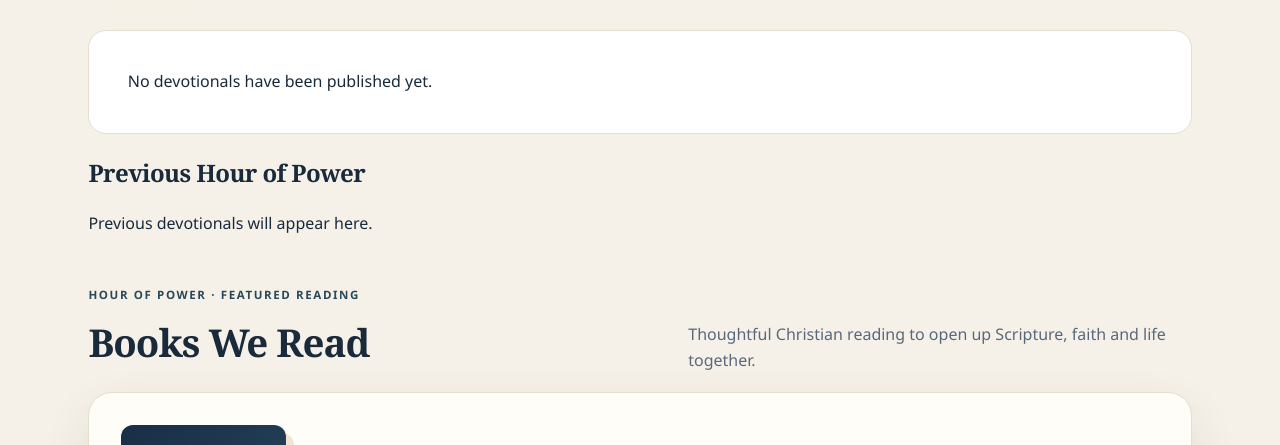
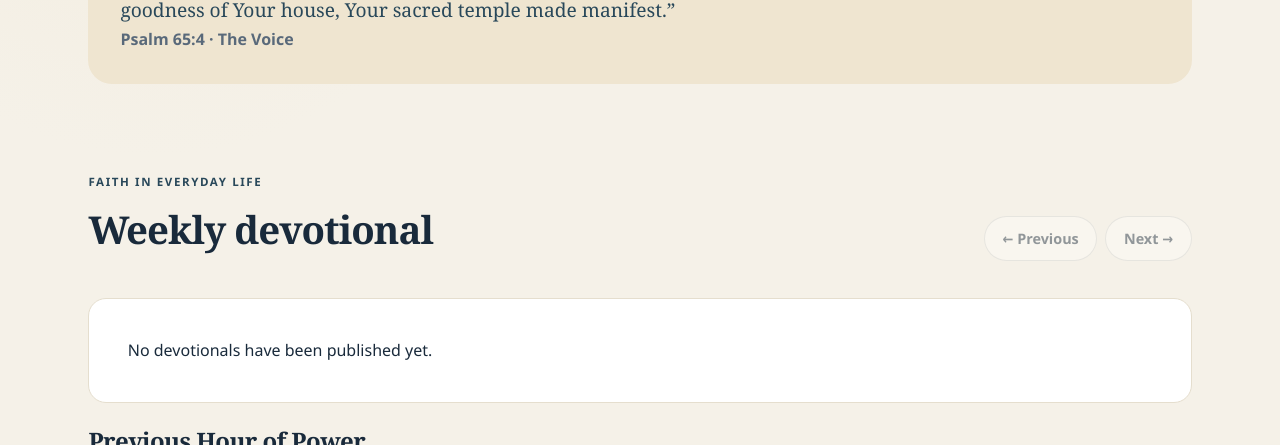
Before and after one commit to Marvis-ui/BOL-Master-Site, a plain HTML site: page hour-of-power.html in a window 1280 px wide. Shown: the part 655-1100 px from the top of the page. Drawn offline with Linux system fonts and the light colour scheme.

Commit message:
Preserve the yearly Scripture promise above devotionals

```diff
--- a/hour-of-power.html
+++ b/hour-of-power.html
@@ -42,6 +42,7 @@
             <p>Hour of Power is a place for young people to worship, open the Bible, ask honest questions and encourage one another to live with purpose.</p>
         </section>
 
+        <section class="power-statement" aria-label="Promise for 2026"><span class="eyebrow">A promise for 2026</span><h2>Rooted in the goodness of God.</h2><blockquote>“You invite us near, drawing us into Your courts—what an honor and a privilege! We feast until we’re full on the goodness of Your house, Your sacred temple made manifest.”</blockquote><p><strong>Psalm 65:4 · The Voice</strong></p></section>
         <section class="hop-library" aria-labelledby="hop-title">
   <div class="section-heading"><div><span class="eyebrow">Faith in everyday life</span><h2 id="hop-title">Weekly devotional</h2></div><div class="hop-controls"><button class="button-secondary" id="hop-prev" type="button">← Previous</button><button class="button-secondary" id="hop-next" type="button">Next →</button></div></div>
   <article id="hop-devotional" class="hop-card" aria-live="polite">No devotionals have been published yet.</article>
```
